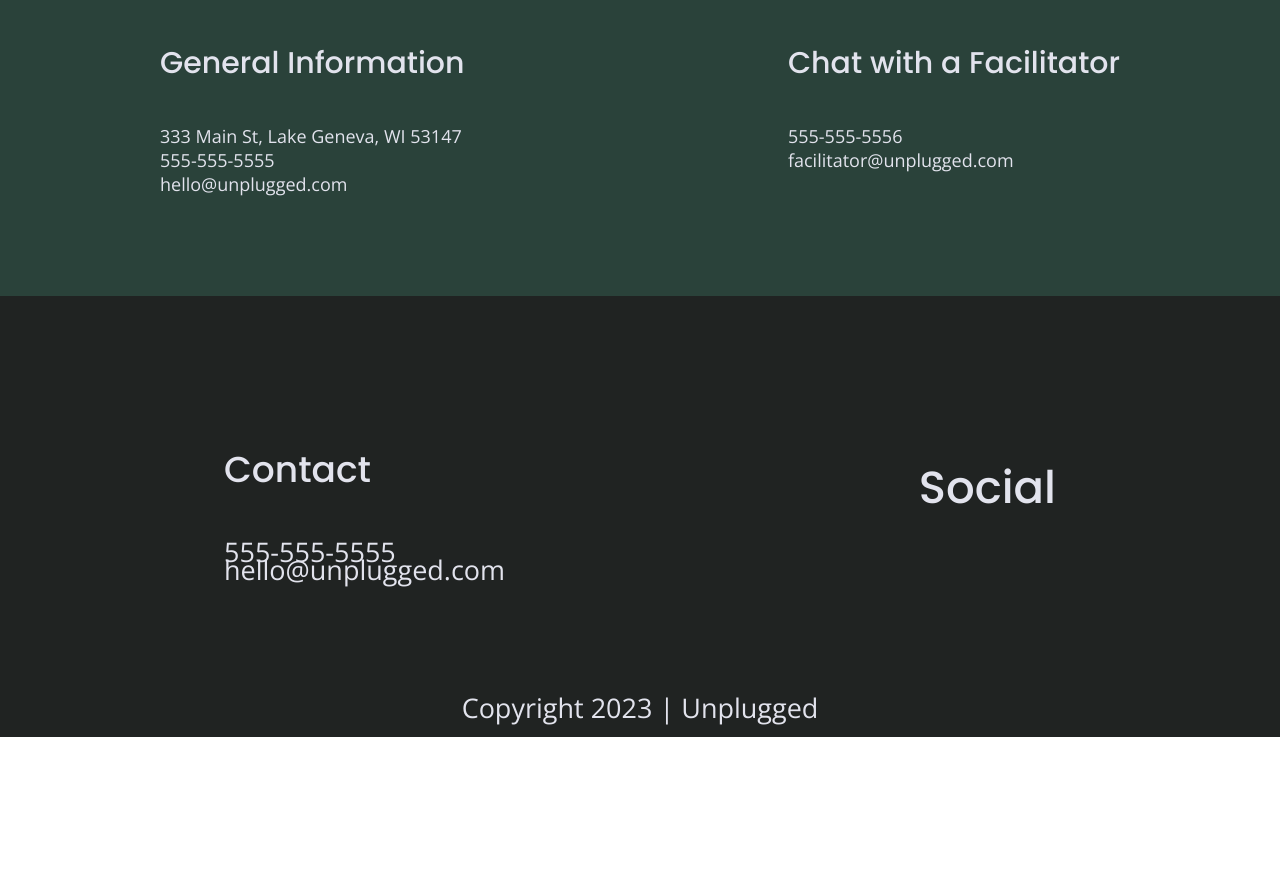
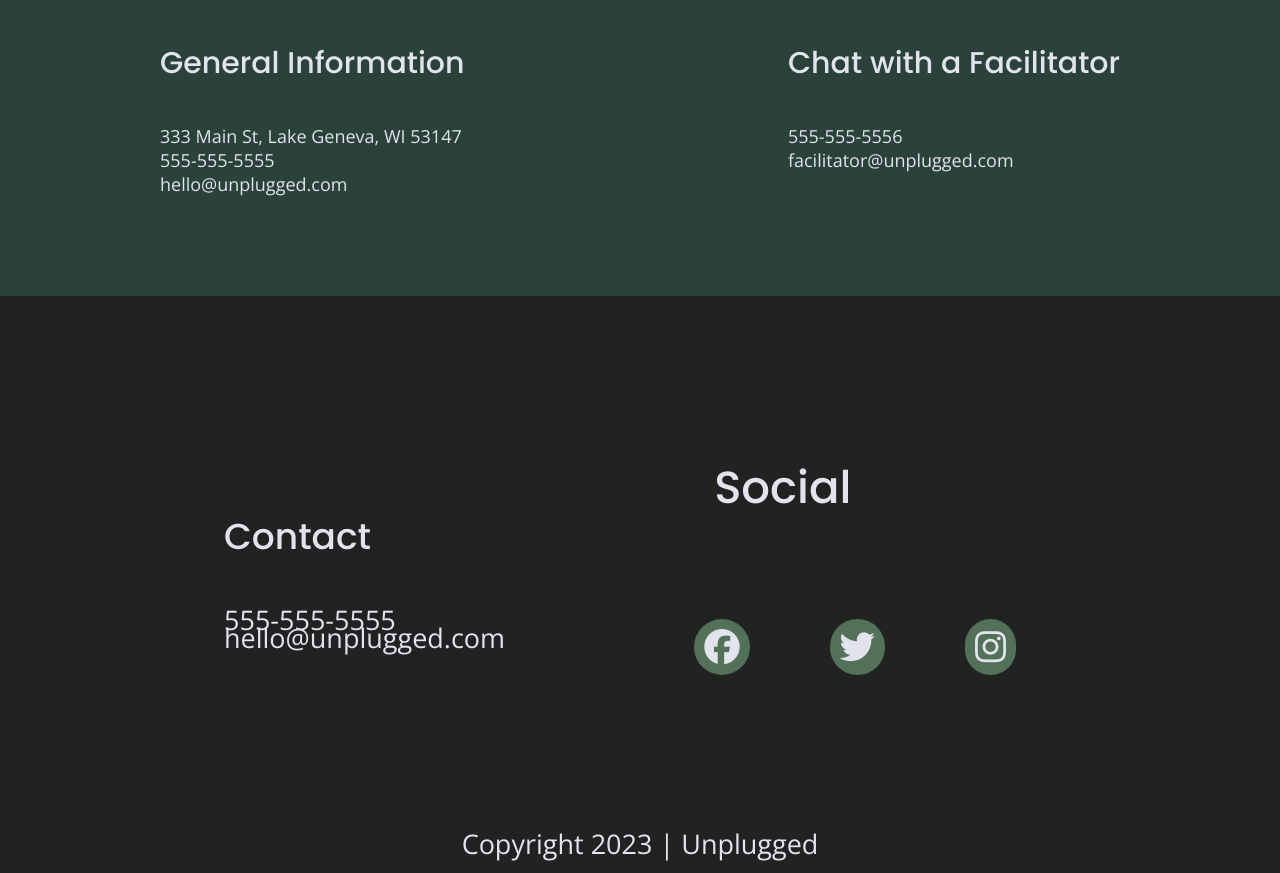
Before and after one commit to kerdaino/unplugged, a website: page about/index.html in a window 1280 px wide. Shown: the part 1886-2759 px from the top of the page. Before the commit the page ends 2623 px from the top, so only its background shows below. Drawn offline with nearby package versions, Linux system fonts and the light colour scheme.

Commit message:
icons-added2

```diff
--- a/about/index.html
+++ b/about/index.html
@@ -125,13 +125,14 @@
           <h4>Social</h4>
           <div class="social-icons">
             <p>
-              <a href="https://www.facebook.com/Skillcrush/" target="_blank"></a>
+              <a href="https://www.facebook.com/Skillcrush/" target="_blank"><i class="fa-brands fa-facebook"></i></a>
             </p>
             <p>
-              <a href="https://twitter.com/Skillcrush" target="_blank"></a>
+              <a href="https://twitter.com/Skillcrush" target="_blank"><i class="fa-brands fa-twitter"></i></a>
             </p>
             <p>
-              <a href="https://www.instagram.com/skillcrush/" target="_blank"></a>
+              <a href="https://www.instagram.com/skillcrush/" target="_blank"><i
+                  class="fa-brands fa-instagram"></i></i></a>
             </p>
           </div>
         </div>
--- a/css/main.css
+++ b/css/main.css
@@ -165,12 +165,13 @@ input {
 }
 
 .features i {
-    margin-bottom: 40px;
+  margin-bottom: 40px;
 }
 
 .social-icons {
   font-size: 1.3125em;
 }
+
 
 address {
   font-style: normal;
@@ -276,17 +277,24 @@ footer .contact {
   margin-bottom: 50px;
 }
 
+footer .social h4 {
+  margin-left: 60px;
+}
+
 footer .social-icons {
   display: flex;
   justify-content: space-around;
   align-items: center;
-  background-color: #527158;
 }
 
 footer .social-icons p {
   display: flex;
   justify-content: center;
   align-items: center;
+  background-color: #527158;
+  border-radius: 30px;
+  padding: 10px;
+  margin: 40px;
 }
 
 footer .copyright {
```
Also changed, not shown: faq/index.html (+4 -3 lines), index.html (+3 -2 lines).
